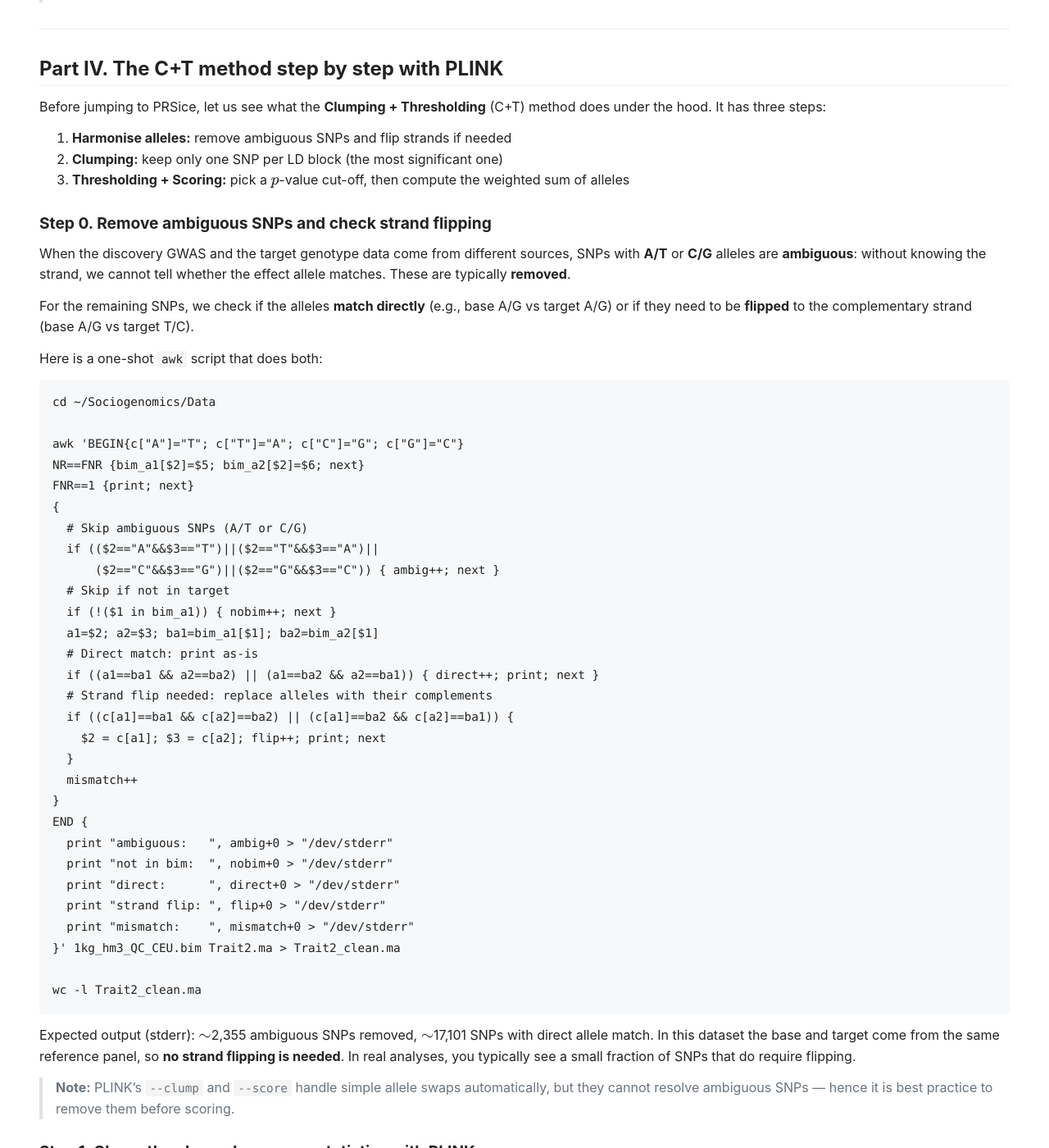
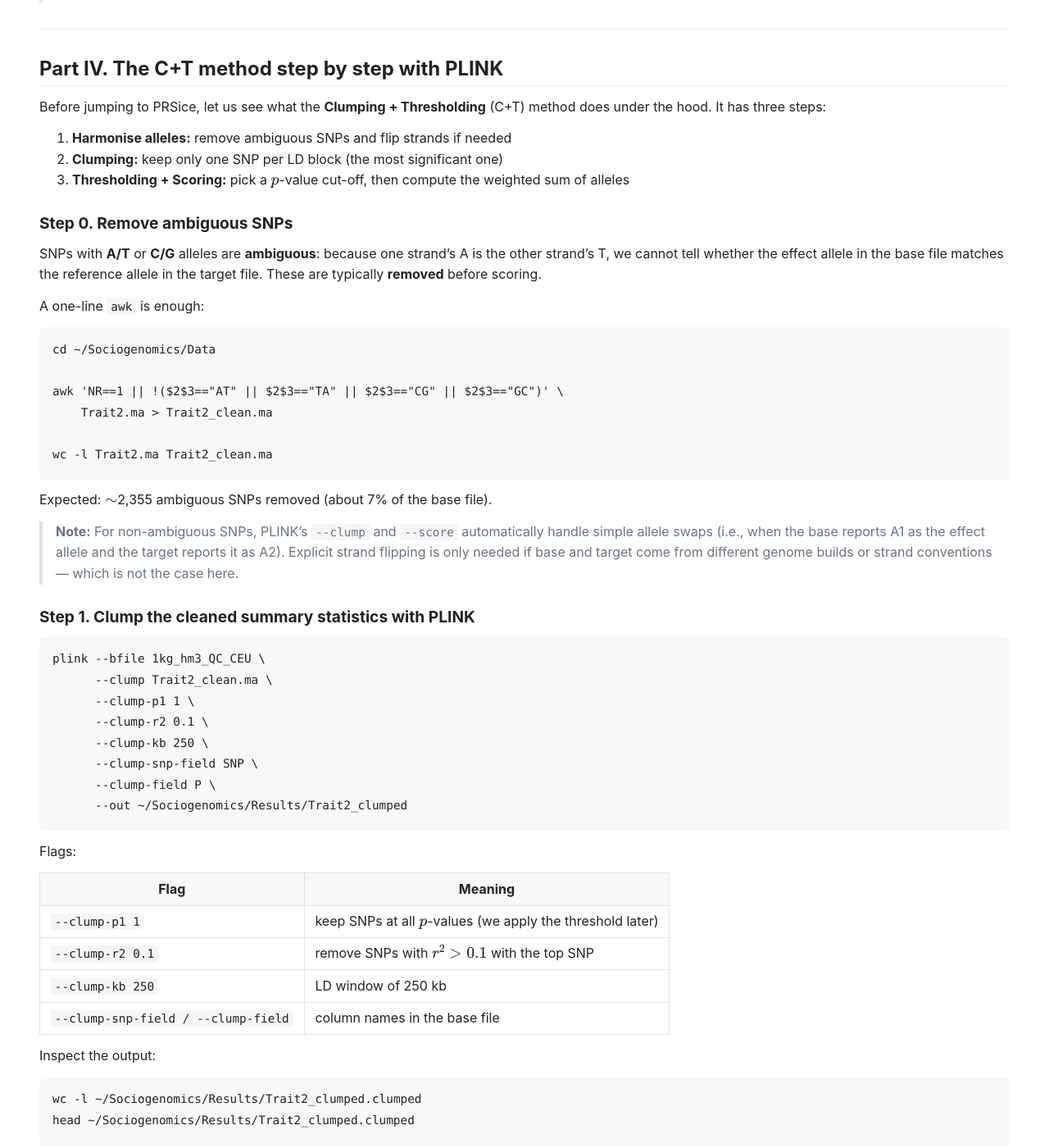
Before and after one commit to nicolabarban/sociogenomics_2025_2026, a Jekyll site: the page built from labs/week6/lab6.md, in a window 1280 px wide and 1400 px high, scrolled down 5208 px. Shown: the whole window at 82% size. Built offline with Jekyll 4.4.1, drawn with Linux system fonts in a browser that asks for light colours; our own code applies the rules of GitHub Pages for plain Markdown files; some of the changed text lies outside the part shown.

Commit message:
Lab 6: simplify the ambiguous-SNP filter to a one-line awk
PLINK --clump and --score already handle simple allele swaps
automatically, so we only need to strip the truly ambiguous SNPs
(A/T and C/G). The long strand-flipping awk script is replaced by
a one-liner that checks the concatenated alleles.

Exercise 1 (and solutions) updated to drop the strand-flipping question.

Co-Authored-By: Claude Opus 4.6 (1M context) <noreply@anthropic.com>

````diff
--- a/labs/week6/lab6.md
+++ b/labs/week6/lab6.md
@@ -246,49 +246,24 @@ Before jumping to PRSice, let us see what the **Clumping + Thresholding** (C+T)
 1. **Clumping:** keep only one SNP per LD block (the most significant one)
 2. **Thresholding + Scoring:** pick a $p$-value cut-off, then compute the weighted sum of alleles
 
-### Step 0. Remove ambiguous SNPs and check strand flipping
+### Step 0. Remove ambiguous SNPs
 
-When the discovery GWAS and the target genotype data come from different sources, SNPs with **A/T** or **C/G** alleles are **ambiguous**: without knowing the strand, we cannot tell whether the effect allele matches. These are typically **removed**.
+SNPs with **A/T** or **C/G** alleles are **ambiguous**: because one strand's A is the other strand's T, we cannot tell whether the effect allele in the base file matches the reference allele in the target file. These are typically **removed** before scoring.
 
-For the remaining SNPs, we check if the alleles **match directly** (e.g., base A/G vs target A/G) or if they need to be **flipped** to the complementary strand (base A/G vs target T/C).
-
-Here is a one-shot `awk` script that does both:
+A one-line `awk` is enough:
 
 ```bash
 cd ~/Sociogenomics/Data
 
-awk 'BEGIN{c["A"]="T"; c["T"]="A"; c["C"]="G"; c["G"]="C"}
-NR==FNR {bim_a1[$2]=$5; bim_a2[$2]=$6; next}
-FNR==1 {print; next}
-{
-  # Skip ambiguous SNPs (A/T or C/G)
-  if (($2=="A"&&$3=="T")||($2=="T"&&$3=="A")||
-      ($2=="C"&&$3=="G")||($2=="G"&&$3=="C")) { ambig++; next }
-  # Skip if not in target
-  if (!($1 in bim_a1)) { nobim++; next }
-  a1=$2; a2=$3; ba1=bim_a1[$1]; ba2=bim_a2[$1]
-  # Direct match: print as-is
-  if ((a1==ba1 && a2==ba2) || (a1==ba2 && a2==ba1)) { direct++; print; next }
-  # Strand flip needed: replace alleles with their complements
-  if ((c[a1]==ba1 && c[a2]==ba2) || (c[a1]==ba2 && c[a2]==ba1)) {
-    $2 = c[a1]; $3 = c[a2]; flip++; print; next
-  }
-  mismatch++
-}
-END {
-  print "ambiguous:   ", ambig+0 > "/dev/stderr"
-  print "not in bim:  ", nobim+0 > "/dev/stderr"
-  print "direct:      ", direct+0 > "/dev/stderr"
-  print "strand flip: ", flip+0 > "/dev/stderr"
-  print "mismatch:    ", mismatch+0 > "/dev/stderr"
-}' 1kg_hm3_QC_CEU.bim Trait2.ma > Trait2_clean.ma
+awk 'NR==1 || !($2$3=="AT" || $2$3=="TA" || $2$3=="CG" || $2$3=="GC")' \
+    Trait2.ma > Trait2_clean.ma
 
-wc -l Trait2_clean.ma
+wc -l Trait2.ma Trait2_clean.ma
 ```
 
-Expected output (stderr): $\sim$2,355 ambiguous SNPs removed, $\sim$17,101 SNPs with direct allele match. In this dataset the base and target come from the same reference panel, so **no strand flipping is needed**. In real analyses, you typically see a small fraction of SNPs that do require flipping.
+Expected: $\sim$2,355 ambiguous SNPs removed (about 7% of the base file).
 
-> **Note:** PLINK's `--clump` and `--score` handle simple allele swaps automatically, but they cannot resolve ambiguous SNPs --- hence it is best practice to remove them before scoring.
+> **Note:** For non-ambiguous SNPs, PLINK's `--clump` and `--score` automatically handle simple allele swaps (i.e., when the base reports A1 as the effect allele and the target reports it as A2). Explicit strand flipping is only needed if base and target come from different genome builds or strand conventions --- which is not the case here.
 
 ### Step 1. Clump the cleaned summary statistics with PLINK
 
@@ -364,10 +339,9 @@ The `SCORE` column is the PGS for each individual.
 ### Exercise 1
 
 1. How many ambiguous SNPs (A/T or C/G) were removed from `Trait2.ma`?
-2. How many SNPs required strand flipping? Why do you think the number is zero in this dataset?
-3. How many clumps did PLINK produce from the cleaned summary stats?
-4. How many SNPs pass $p < 5 \times 10^{-8}$ among the clumped SNPs?
-5. Repeat the `--score` step at a looser threshold (e.g., $p < 0.05$). Does the PGS distribution change? Does the correlation with the phenotype improve?
+2. How many clumps did PLINK produce from the cleaned summary stats?
+3. How many SNPs pass $p < 5 \times 10^{-8}$ among the clumped SNPs?
+4. Repeat the `--score` step at a looser threshold (e.g., $p < 0.05$). Does the PGS distribution change? Does the correlation with the phenotype improve?
 
 ---
 
````
Also changed, not shown: labs/week6/lab6_solutions.md (+4 -8 lines).
